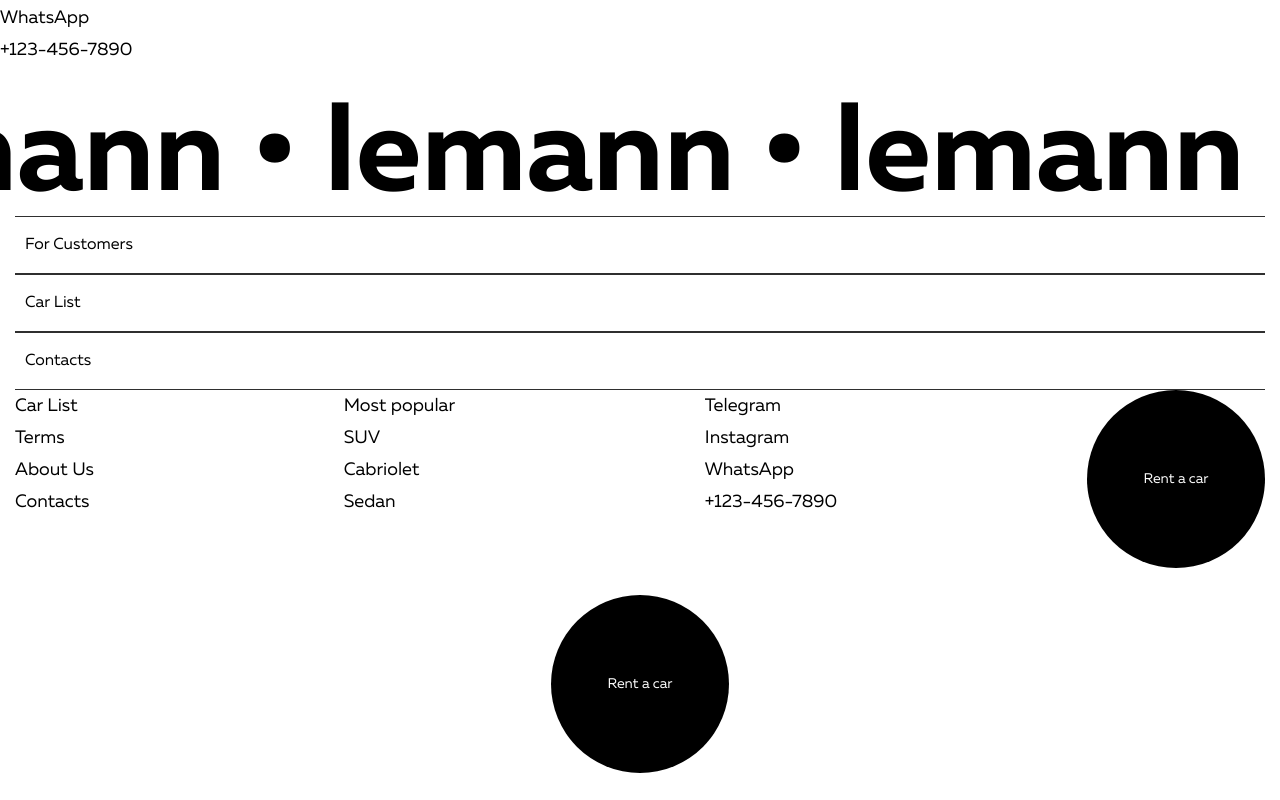
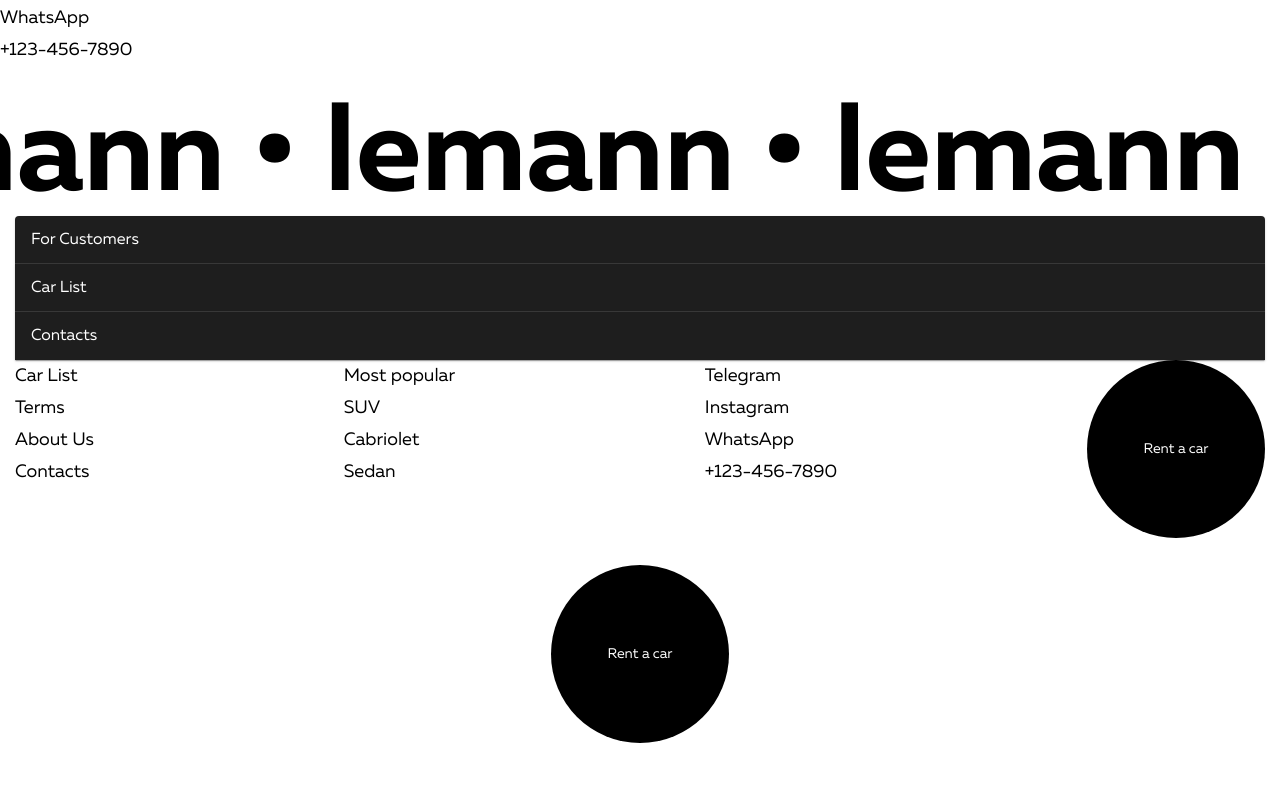
Before and after one commit to vitalij99/lemonCar, a Next.js app: page /contact in a window 1280 px wide. Shown: the part 785-1585 px from the top of the page. After the commit the page ends 1555 px from the top, so only its background shows below. Built offline with nearby package versions, Linux system fonts and the light colour scheme.

Commit message:
mui Dropdown

```diff
--- a/app/_componets/Dropdown/Dropdown.js
+++ b/app/_componets/Dropdown/Dropdown.js
@@ -1,27 +1,29 @@
 'use client';
-import { useState } from 'react';
+
 import style from './Dropdown.module.scss';
+import {
+  Accordion,
+  AccordionDetails,
+  AccordionSummary,
+  ThemeProvider,
+  createTheme,
+} from '@mui/material';
+
+const theme = createTheme({
+  palette: {
+    mode: 'dark',
+  },
+});
 
 const Dropdown = ({ title, children }) => {
-  const [isOpen, setIsOpen] = useState(false);
+  return (
+    <ThemeProvider theme={theme}>
+      <Accordion>
+        <AccordionSummary className={style.title}>{title}</AccordionSummary>
 
-  const handleTagle = () => {
-    setIsOpen(!isOpen);
-  };
-  // add Dropdown from mui
-  return (
-    <div>
-      <button
-        className={isOpen ? `${style.button} ${style.visible}` : style.button}
-        onClick={handleTagle}
-      >
-        <h3 className={style.title}>{title}</h3>
-      </button>
-
-      <div className={isOpen ? `${style.wrapp} ${style.visible}` : style.wrapp}>
-        {children}
-      </div>
-    </div>
+        <AccordionDetails>{children}</AccordionDetails>
+      </Accordion>
+    </ThemeProvider>
   );
 };
 
--- a/app/_componets/Dropdown/Dropdown.module.scss
+++ b/app/_componets/Dropdown/Dropdown.module.scss
@@ -1,34 +1,3 @@
-.button {
-  width: 100%;
-  padding: 20px 10px;
-  position: relative;
-
-  background-color: transparent;
-  border: none;
-  border-top: 1px solid #2f2f2f;
-  border-bottom: 1px solid #2f2f2f;
-  cursor: pointer;
-
-  text-align: start;
-
-  &::after {
-    content: '';
-    position: absolute;
-    top: 50%;
-    right: 0;
-    background-image: url('../../../public/images/mdi_arrow-r.svg');
-    transform: translate(0, -50%) rotate(90deg);
-
-    width: 32px;
-    height: 32px;
-
-    background-size: auto;
-    background-repeat: no-repeat;
-  }
-  &.visible::after {
-    transform: translate(0, -50%) rotate(-90deg);
-  }
-}
 .title {
   color: var(--text, #fff);
   font-family: var(--font-muller);
@@ -37,16 +6,3 @@
   font-weight: 400;
   line-height: normal;
 }
-.wrapp {
-  display: none;
-  padding: 20px 0;
-  transform: translateY(-100%);
-  opacity: 0;
-}
-.visible {
-  display: block;
-  opacity: 1;
-
-  transform: scale(1) translate(0, 0);
-  transition: transform 0.5s ease-in-out;
-}
```
